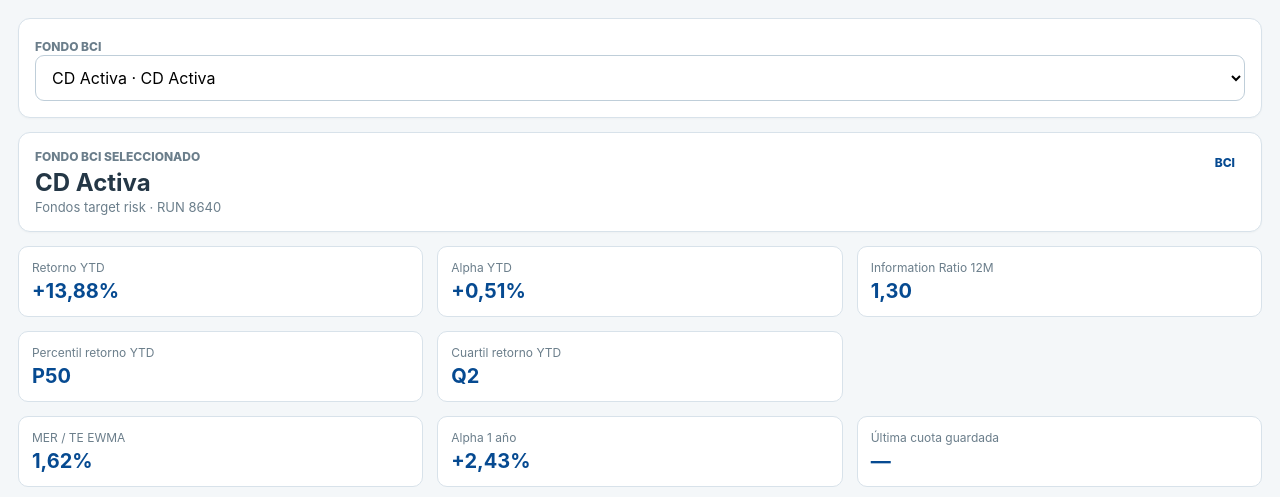
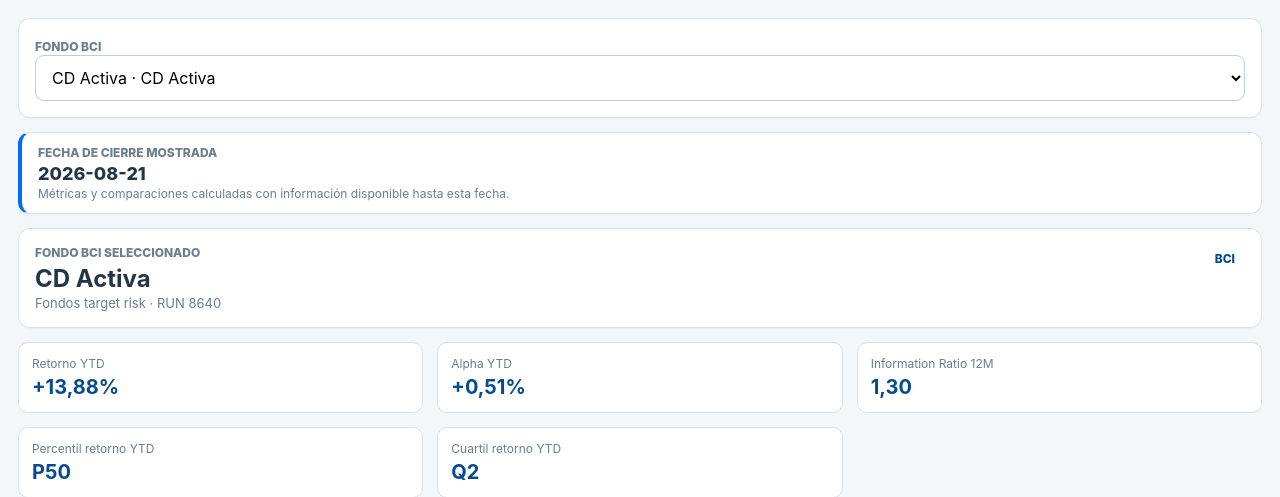
Before and after one commit to andresxmv/bci-tracking-error-peers., a Flask app: page / in a window 1280 px wide. Shown: the part 65-562 px from the top of the page. Run offline with Flask 3, Linux system fonts and the light colour scheme.

Commit message:
Show dashboard data cutoff date

```diff
--- a/templates/dashboard.html
+++ b/templates/dashboard.html
@@ -6,6 +6,12 @@
       {% for f in funds %}<option value="{{ f.run }}" {% if f.run==selected.run %}selected{% endif %}>{{ f.fondo }} · {{ f.categoria }}</option>{% endfor %}
     </select>
   </form>
+</div>
+
+<div class="card" style="margin-bottom:14px;padding:12px 16px;border-left:4px solid var(--blue)">
+  <div style="font-size:12px;color:var(--muted);font-weight:800">FECHA DE CIERRE MOSTRADA</div>
+  <div style="font-size:18px;font-weight:800;margin-top:3px">{{ status.latest_date if status and status.latest_date else '2026-08-21' }}</div>
+  <div style="font-size:12px;color:var(--muted);margin-top:2px">Métricas y comparaciones calculadas con información disponible hasta esta fecha.</div>
 </div>
 
 <div class="card" style="margin-bottom:14px">
```
